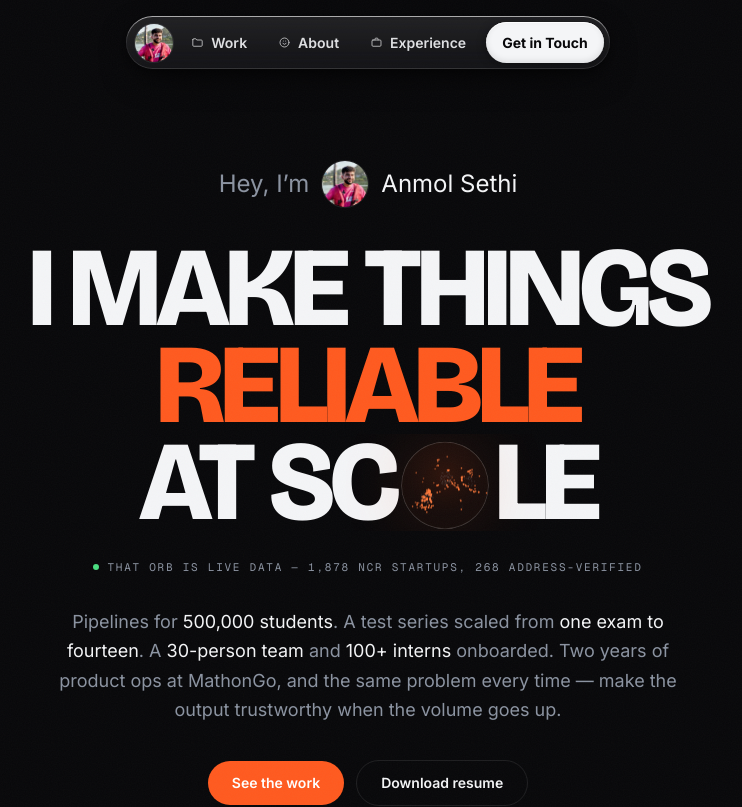
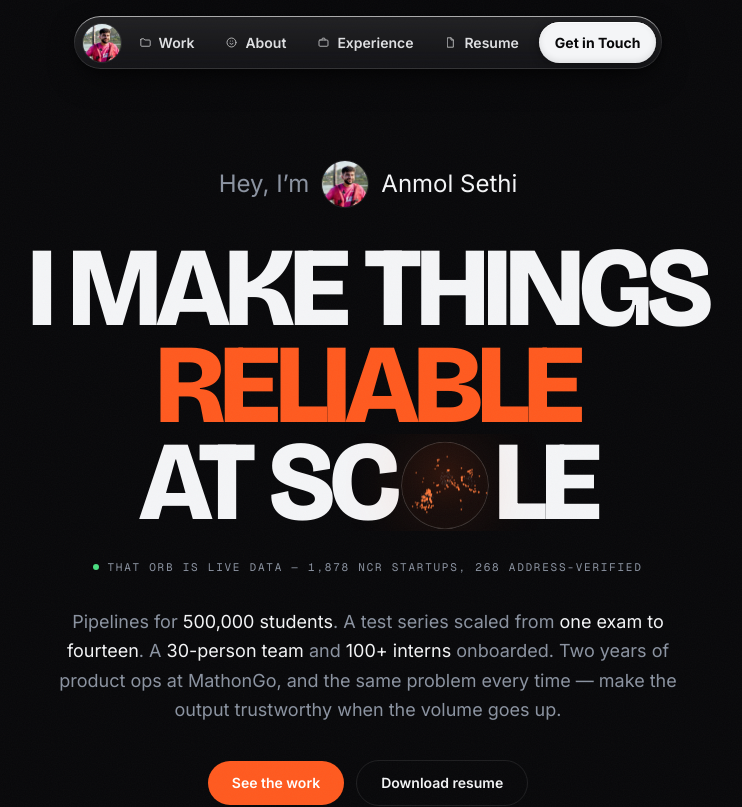
Before and after one commit to Anmolas1402/anmol-portfolio, a Next.js app: page / in a window 1280 px wide. Shown: the top 807 px of the page, without its empty margins (272-1014 px from the left). Built offline with nearby package versions, Linux system fonts and the light colour scheme.

Commit message:
Put the Resume link back in the nav
Removed earlier only to make room for the name, which has since gone. Back
as a normal item with the document glyph; the bar returns to 589x53.

Co-Authored-By: Claude Opus 5 <noreply@anthropic.com>

```diff
--- a/src/components/Nav.tsx
+++ b/src/components/Nav.tsx
@@ -19,6 +19,12 @@ const ICONS = {
     <>
       <rect x="3.3" y="8" width="14.4" height="10" rx="1.6" />
       <path d="M8 8V6.6A1.6 1.6 0 0 1 9.6 5h1.8A1.6 1.6 0 0 1 13 6.6V8" />
+    </>
+  ),
+  doc: (
+    <>
+      <path d="M6 4.5h5.5L15 8v11.5H6z" />
+      <path d="M11.3 4.6V8H15" />
     </>
   ),
 } as const;
@@ -91,6 +97,13 @@ export function Nav() {
           </a>
         ))}
         <a
+          href={person.resume}
+          className="relative hidden items-center gap-1.5 rounded-full px-3.5 py-2.5 text-[14px] font-semibold text-paper/90 transition-colors hover:bg-white/10 hover:text-paper sm:flex"
+        >
+          <Glyph name="doc" />
+          Resume
+        </a>
+        <a
           href={`mailto:${person.email}`}
           className="relative ml-1 flex items-center gap-2 rounded-full bg-paper px-4 py-2.5 text-[14px] font-bold text-ink shadow-[inset_0_1px_0_rgba(255,255,255,0.9),inset_0_-2px_6px_rgba(0,0,0,0.10),0_2px_10px_rgba(0,0,0,0.35)] transition hover:bg-white"
         >
```
Also changed, not shown: 1 other file (tests, documents, lock files or other folders).
